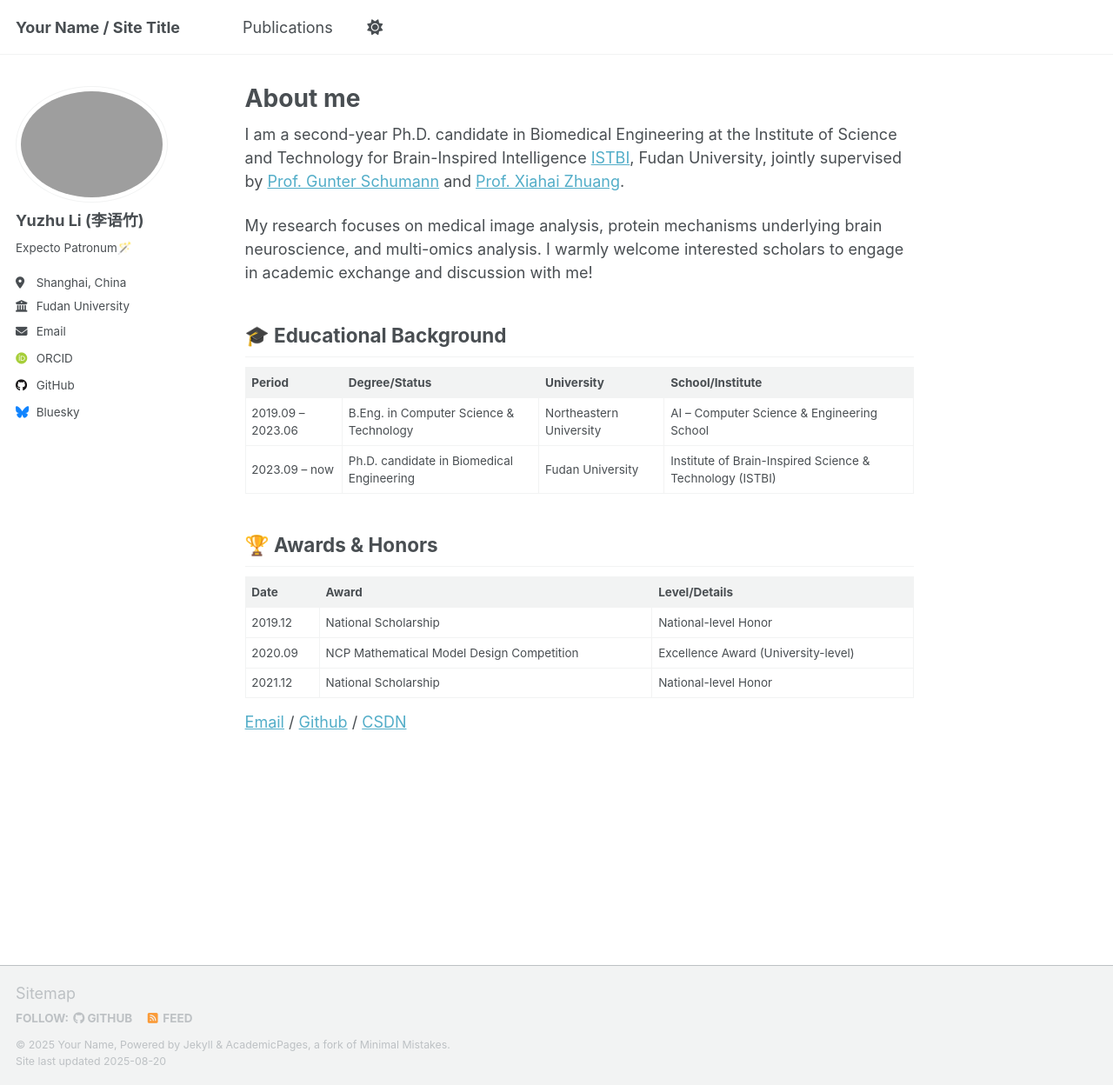
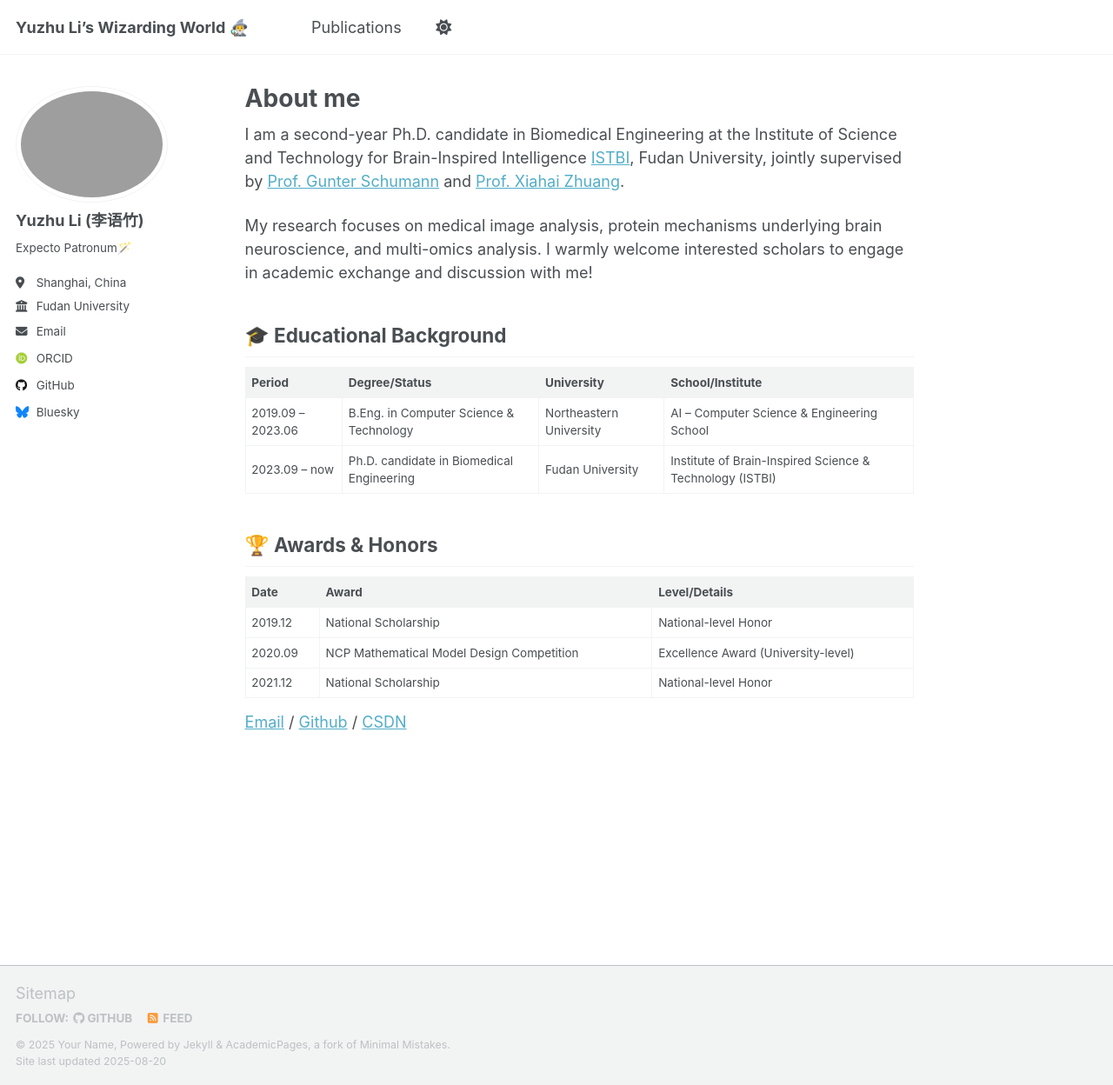
Before and after one commit to crystal-catherine/crystal-catherine.github.io, a Jekyll site: the page built from _pages/about.md, in a window 1280 px wide and 1248 px high. Shown: the whole window at 87% size. Built offline with Jekyll 4.4.1, drawn with Linux system fonts in a browser that asks for light colours; some web fonts are replaced; a script that is not in the unit is left out.

Commit message:
Update _config.yml

```diff
--- a/_config.yml
+++ b/_config.yml
@@ -9,7 +9,7 @@
 # Basic Site Settings
 locale                   : "en-US"
 site_theme               : "default" # Currently available options are "default", "air"
-title                    : "Your Name / Site Title"
+title                    : "Yuzhu Li’s Wizarding World 🧙‍♂️"
 title_separator          : "-"
 name                     : &name "Your Name"
 description              : &description "personal description"
```
